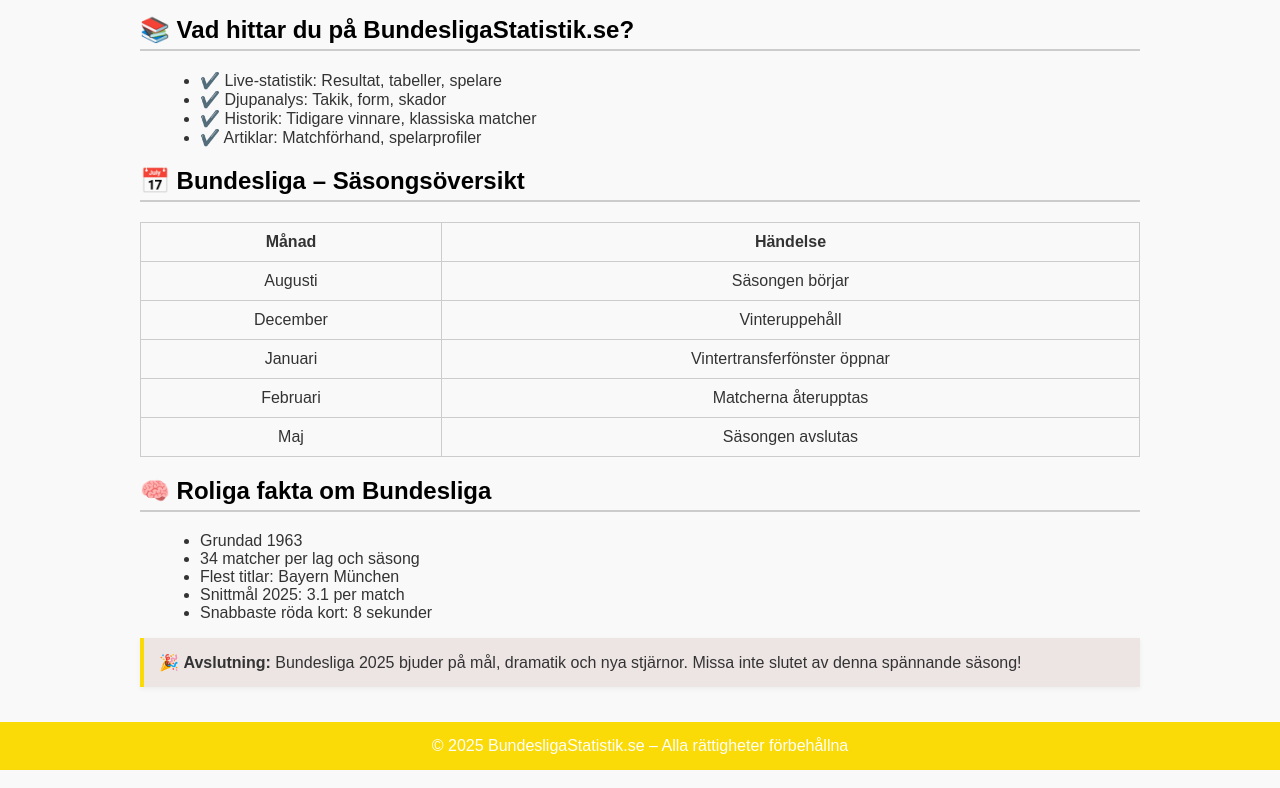
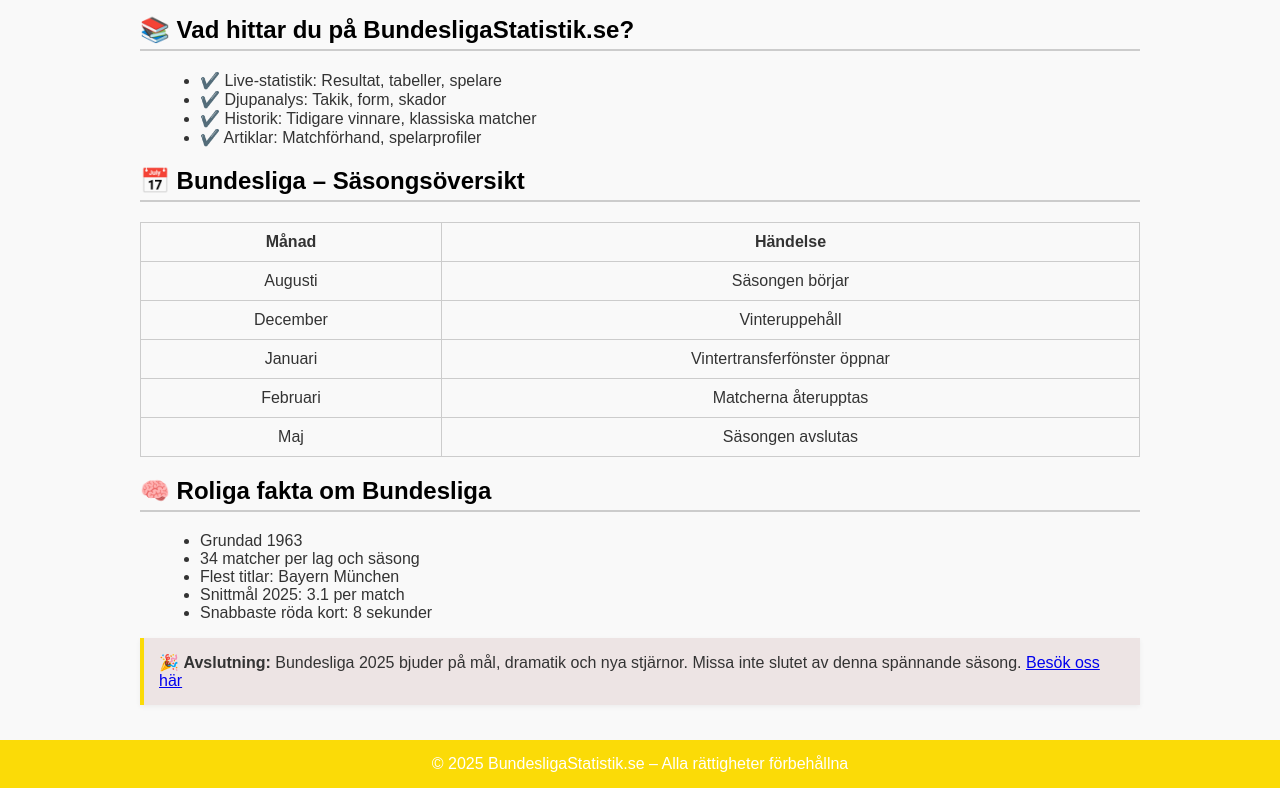
Before and after one commit to eriknilss/bundesligastatistik, a plain HTML site: page index.html in a window 1280 px wide. Shown: the part 2017-2805 px from the top of the page. Drawn offline with Linux system fonts and the light colour scheme.

Commit message:
Update index.html

```diff
--- a/index.html
+++ b/index.html
@@ -177,7 +177,7 @@
     </ul>
 
     <div class="box">
-      🎉 <strong>Avslutning:</strong> Bundesliga 2025 bjuder på mål, dramatik och nya stjärnor. Missa inte slutet av denna spännande säsong!
+      🎉 <strong>Avslutning:</strong> Bundesliga 2025 bjuder på mål, dramatik och nya stjärnor. Missa inte slutet av denna spännande säsong. <a href="https://bundesligastatistik.vercel.app/">Besök oss här</a>
     </div>
   </div>
 
```
